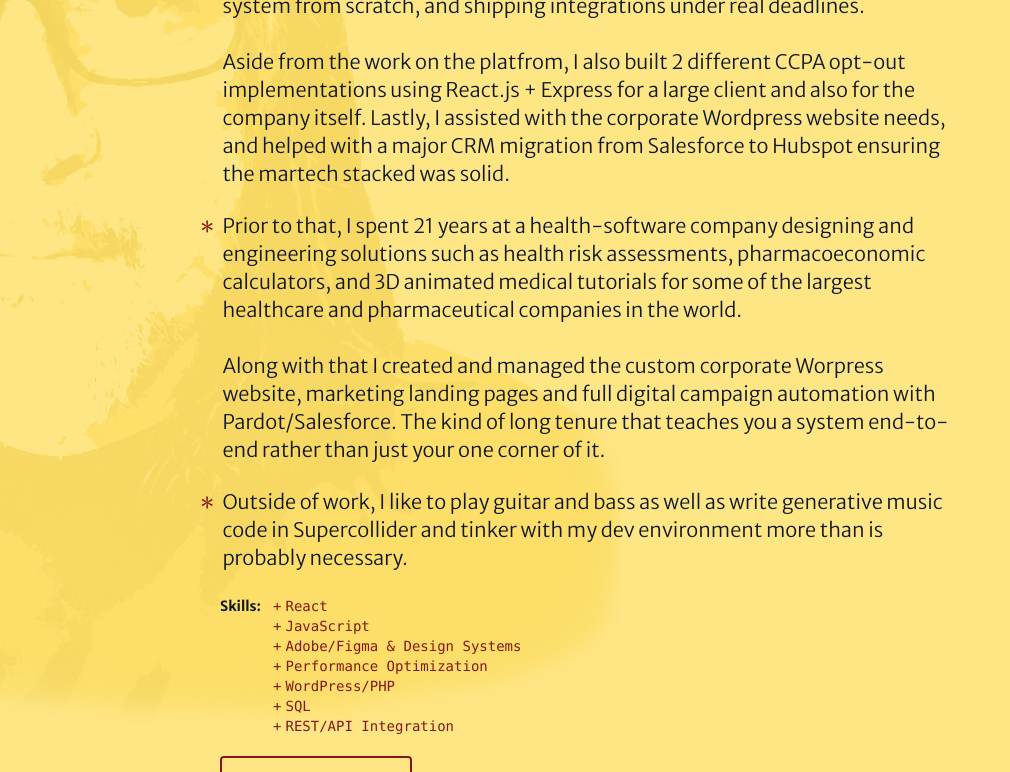
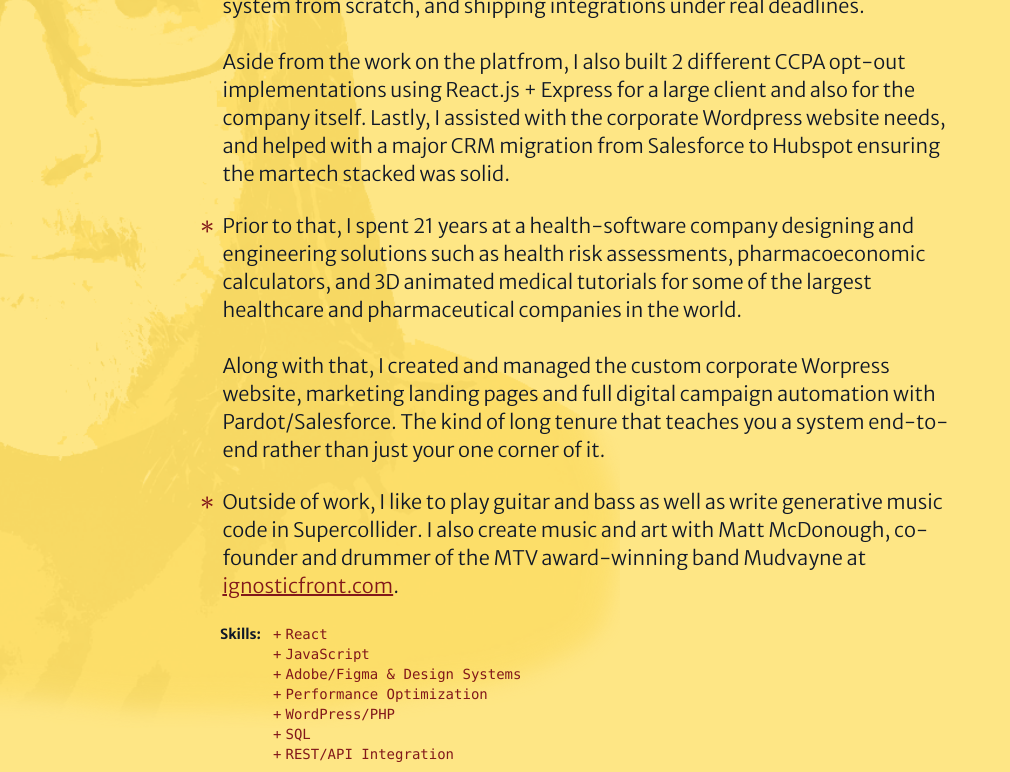
Before and after one commit to iTerentius/isaaclinder, a React (Vite) app: page /about in a window 1280 px wide. Shown: the part 472-1244 px from the top of the page, without its empty margins (0-1010 px from the left). Built offline with nearby package versions, Linux system fonts and the light colour scheme.

Commit message:
copy changes

```diff
--- a/src/pages/About.jsx
+++ b/src/pages/About.jsx
@@ -29,8 +29,8 @@
         <ul className="space-y-6 list-inside">
           <MarkedItem>I've spent the last 20 years moving between code and design — sometimes leading with one, sometimes the other, usually doing both at once.</MarkedItem>
           <MarkedItem>Most recently, I spent 4+ years as the frontend owner of AudienceMaker, a data-audience platform built by a genuinely strong engineering team with a deep focus on capability. My job was making all that power feel as good to use as it is to have — modernizing the React architecture, building a design system from scratch, and shipping integrations under real deadlines.<br /><br />Aside from the work on the platfrom, I also built 2 different CCPA opt-out implementations using React.js + Express for a large client and also for the company itself. Lastly, I assisted with the corporate Wordpress website needs, and helped with a major CRM migration from Salesforce to Hubspot ensuring the martech stacked was solid.</MarkedItem>
-          <MarkedItem>Prior to that, I spent 21 years at a health-software company designing and engineering solutions such as health risk assessments, pharmacoeconomic calculators, and 3D animated medical tutorials for some of the largest healthcare and pharmaceutical companies in the world.<br /><br />Along with that I created and managed the custom corporate Worpress website, marketing landing pages and full digital campaign automation with Pardot/Salesforce. The kind of long tenure that teaches you a system end-to-end rather than just your one corner of it.</MarkedItem>
-          <MarkedItem>Outside of work, I like to play guitar and bass as well as write generative music code in Supercollider and tinker with my dev environment more than is probably necessary.</MarkedItem>
+          <MarkedItem>Prior to that, I spent 21 years at a health-software company designing and engineering solutions such as health risk assessments, pharmacoeconomic calculators, and 3D animated medical tutorials for some of the largest healthcare and pharmaceutical companies in the world.<br /><br />Along with that, I created and managed the custom corporate Worpress website, marketing landing pages and full digital campaign automation with Pardot/Salesforce. The kind of long tenure that teaches you a system end-to-end rather than just your one corner of it.</MarkedItem>
+          <MarkedItem>Outside of work, I like to play guitar and bass as well as write generative music code in Supercollider. I also create music and art with Matt McDonough, co-founder and drummer of the MTV award-winning band Mudvayne at <a className="text-brand underline" href="https://ignosticfront.com" target="_blank">ignosticfront.com</a>.</MarkedItem>
         </ul>
         <div className="mt-4 ml-5">
           <SkillTags className="mt-2" version="dev" direction="block">
```
